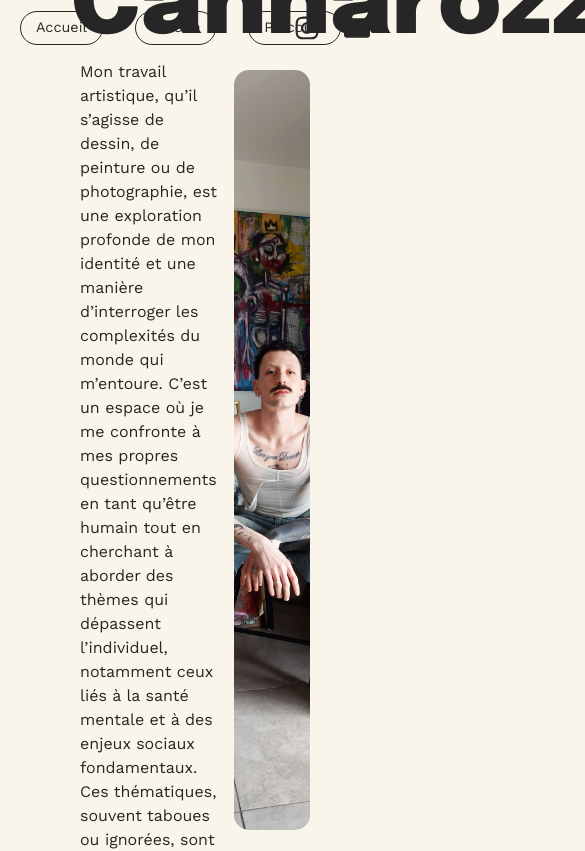
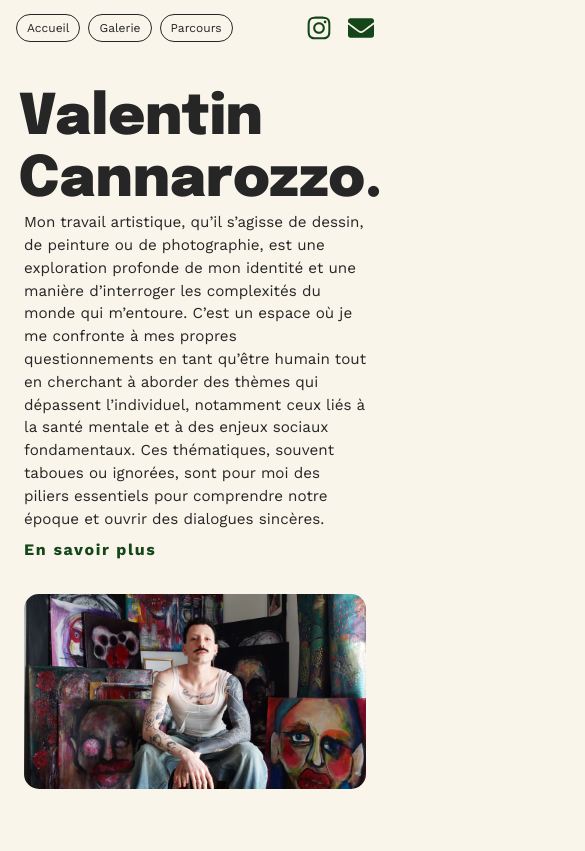
Before and after one commit to Lxvia/portfolio-valentin-cannarozzo-next, a Next.js app: page /home in a window 390 px wide. Shown: the top 851 px of the page, 585 px wide, since content can reach past the window. Built offline with nearby package versions, Linux system fonts and the light colour scheme; no server answers.

Commit message:
responsive ok + icons navbar

```diff
--- a/src/app/components/HomeHeader.module.scss
+++ b/src/app/components/HomeHeader.module.scss
@@ -2,7 +2,7 @@
 
 .homeHeaderContainer {
     height: calc(100vh - 3.5em);
-    margin: 0 5em 0 5em;
+    margin: 0 5em;
     display: flex;
     flex-direction: row;
     align-items: center;
@@ -48,17 +48,14 @@
         }
     }
 
-
     .headerRight {
         width: 40%;
         display: flex;
         justify-content: flex-end;
 
-
         .imgWrapper {
             width: auto;
             height: 90vh;
-
 
             img {
                 width: 100%;
@@ -69,3 +66,44 @@
         }
     }
 }
+
+// ─── Mobile ───────────────────────────────────────────────────────────────────
+@media (max-width: 768px) {
+    .homeHeaderContainer {
+        height: auto;
+        margin: 0 1.5em;
+        flex-direction: column;
+        align-items: flex-start;
+        padding: 2em 0;
+        gap: 2em;
+
+        .headerLeft {
+            width: 100%;
+
+            h1 {
+                font-size: 3.5em;
+            }
+
+            p {
+                font-size: 0.95em;
+            }
+        }
+
+        .headerRight {
+            width: 100%;
+            justify-content: center;
+
+            .imgWrapper {
+                width: 100%;
+                height: 50vw;
+                max-height: 300px;
+
+                img {
+                    width: 100%;
+                    height: 100%;
+                    object-fit: cover;
+                }
+            }
+        }
+    }
+}
--- a/src/app/components/Navbar.module.scss
+++ b/src/app/components/Navbar.module.scss
@@ -20,9 +20,9 @@
             color: $noir;
             font-size: 0.9em;
             width: auto;
-            border: solid, 1px, $noir;
+            border: solid 1px $noir;
             border-radius: 50px;
-            padding: 5px 15px 5px 15px;
+            padding: 5px 15px;
 
             &:hover {
                 color: $beige;
@@ -37,6 +37,39 @@
         gap: 1.5em;
         justify-content: flex-end;
         width: 15em;
-        /* Alignement des icônes à droite */
+    }
+
+    .iconLink {
+        color: $vert;
+        display: inline-flex;
+        align-items: center;
+        transition: color 0.2s ease, transform 0.2s ease;
+
+        &:hover {
+            color: #08210b;
+            transform: scale(1.1);
+        }
     }
 }
+
+// ─── Mobile ───────────────────────────────────────────────────────────────────
+@media (max-width: 768px) {
+    .navbarContainer {
+        padding: 0 1em;
+
+        .navbarLinks {
+            gap: 0.5rem;
+            width: auto;
+
+            a {
+                font-size: 0.75em;
+                padding: 4px 10px;
+            }
+        }
+
+        .navbarIcons {
+            gap: 1em;
+            width: auto;
+        }
+    }
+}
--- a/src/app/components/Navbar.tsx
+++ b/src/app/components/Navbar.tsx
@@ -1,7 +1,7 @@
 import React from 'react';
 import { FaInstagram, FaEnvelope } from 'react-icons/fa';
 import Link from 'next/link';
-import styles from './Navbar.module.scss';  // Importation du module SCSS
+import styles from './Navbar.module.scss';
 
 const Navbar = () => {
     return (
@@ -12,8 +12,20 @@ const Navbar = () => {
                 <Link href="/">Parcours</Link>
             </div>
             <div className={styles.navbarIcons}>
-                <FaInstagram size={26} style={{ display: 'inline-flex' }} />  {/* Applique inline-flex ici */}
-                <FaEnvelope size={26} style={{ display: 'inline-flex' }} />  {/* Applique inline-flex ici */}
+                <a
+                    href="https://www.instagram.com/valentin.cnrz"
+                    target="_blank"
+                    rel="noopener noreferrer"
+                    className={styles.iconLink}
+                >
+                    <FaInstagram size={26} />
+                </a>
+                <a
+                    href="mailto:cannarozzovalentin@gmail.com"
+                    className={styles.iconLink}
+                >
+                    <FaEnvelope size={26} />
+                </a>
             </div>
         </div>
     );
```
Also changed, not shown: src/app/components/Gallery/ArtworkModal/ArtworkModal.tsx (+16 -1 lines), src/app/components/Gallery/ArtworkModal/styles.module.scss (+37 -2 lines), src/app/components/Gallery/GalleryLayout/styles.module.scss (+13 -5 lines), src/app/components/Gallery/GalleryNavbar/GalleryNavbar.tsx (+19 -9 lines), src/app/components/Gallery/GalleryNavbar/styles.module.scss (+45 -10 lines).
